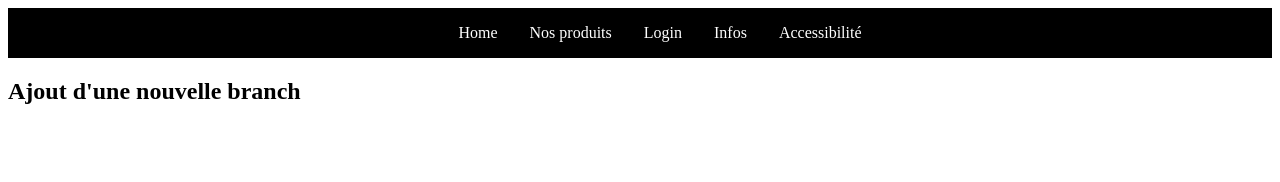
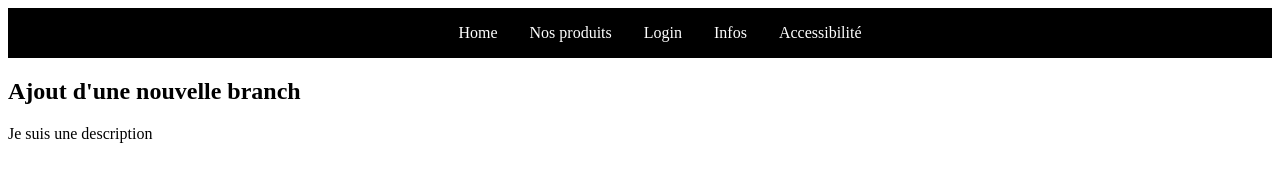
Before and after one commit to Dev-IT-Seb/Projet-Javascript, a plain HTML site: page index.html in a window 1280 px wide. Drawn offline with Linux system fonts and the light colour scheme; files that its build step writes are made by us from their sources.

Commit message:
test:modif

```diff
--- a/index.html
+++ b/index.html
@@ -23,6 +23,7 @@
         <main>
             <section class="newbranch">
                 <h1>Ajout d'une nouvelle branch</h1>
+                <p>Je suis une description</p>
             </section>
         </main>
         <footer>
```
